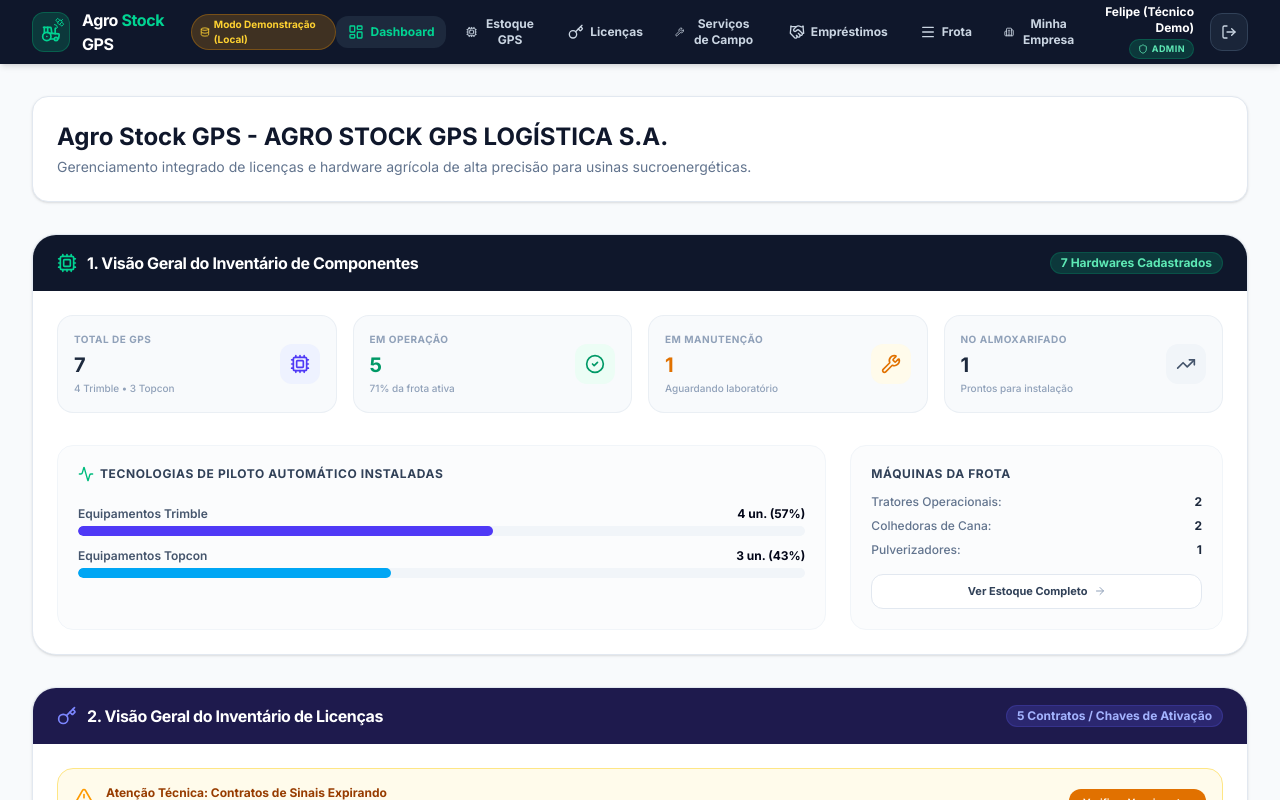
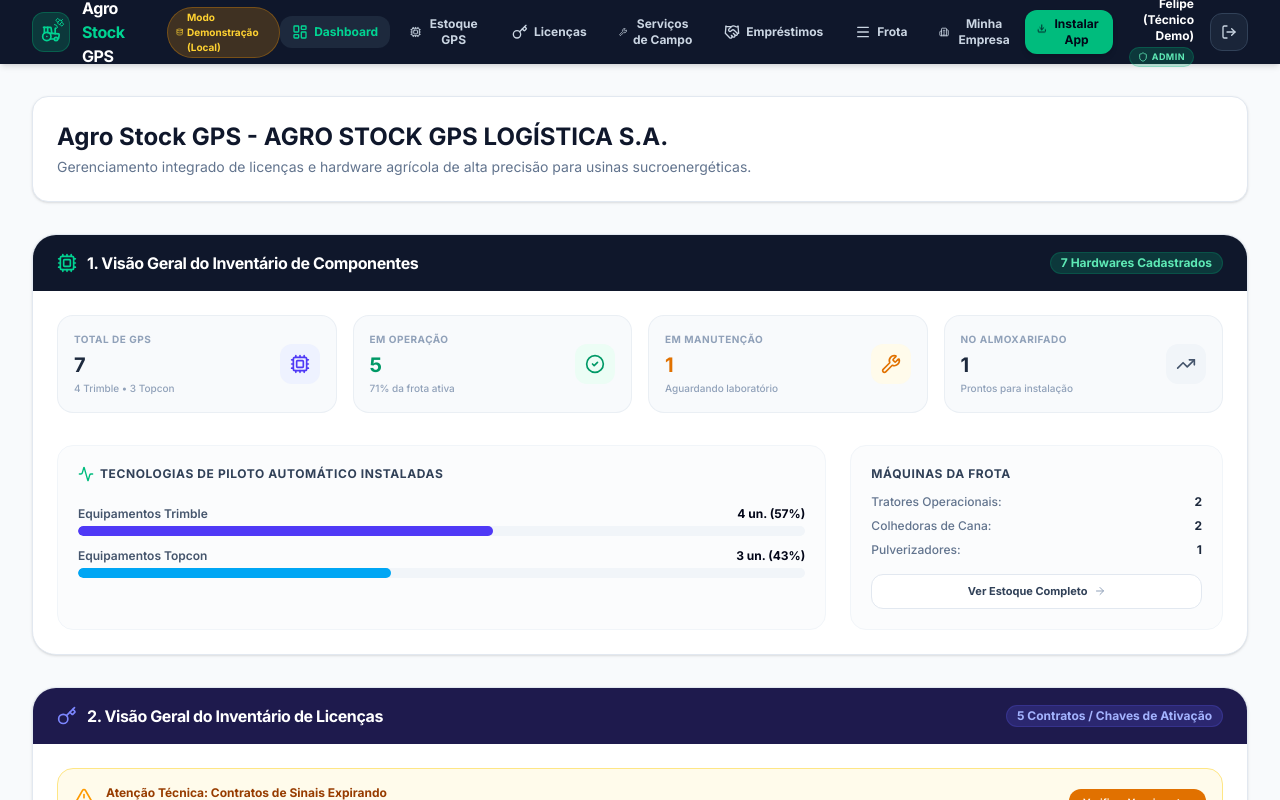
Before and after one commit to radioescuta34-lab/agro-stock-gps, a React (Vite) app: page / in a window 1280 px wide. Both pictures are taken after a click on the button "Demo Admin". Shown: the top 800 px of the page. Built offline with nearby package versions, Linux system fonts and the light colour scheme; no server answers; the database is empty.

Commit message:
fix: botao instalar app sempre visivel, tooltip instrucao quando beforeinstallprompt nao dispara

```diff
--- a/src/App.tsx
+++ b/src/App.tsx
@@ -57,7 +57,8 @@
   Key,
   Handshake,
   Building2,
-  Download
+  Download,
+  Info
 } from 'lucide-react';
 
 const LOCAL_STORAGE_KEY_PREFIX = 'agro_stock_gps_';
@@ -79,7 +80,8 @@
   const [isMobileMenuOpen, setIsMobileMenuOpen] = useState(false);
   const [isDemoMode, setIsDemoMode] = useState(false);
   const [deferredPrompt, setDeferredPrompt] = useState<any>(null);
-  const [showInstallBtn, setShowInstallBtn] = useState(false);
+  const [showInstallBtn, setShowInstallBtn] = useState(true);
+  const [showInstallTip, setShowInstallTip] = useState(false);
 
   // Core Data Lists
   const [components, setComponents] = useState<AutopilotComponent[]>([]);
@@ -97,21 +99,20 @@
 
   // Listener para capturar o prompt de instalação do PWA
   useEffect(() => {
+    // Detectar se já está em modo standalone (PWA instalado)
+    const isStandalone = window.matchMedia('(display-mode: standalone)').matches
+      || (window.navigator as any).standalone === true;
+    if (isStandalone) {
+      setShowInstallBtn(false);
+      return;
+    }
+
     const handleBeforeInstallPrompt = (e: any) => {
-      // Impede que o banner padrão do navegador apareça automaticamente
       e.preventDefault();
-      // Guarda o evento para ser disparado posteriormente
       setDeferredPrompt(e);
-      // Mostra o botão de instalação na interface
-      setShowInstallBtn(true);
     };
 
     window.addEventListener('beforeinstallprompt', handleBeforeInstallPrompt);
-
-    // Ocultar botão se o aplicativo já estiver sendo executado como PWA (standalone)
-    if (window.matchMedia('(display-mode: standalone)').matches) {
-      setShowInstallBtn(false);
-    }
 
     return () => {
       window.removeEventListener('beforeinstallprompt', handleBeforeInstallPrompt);
@@ -119,15 +120,16 @@
   }, []);
 
   const handleInstallApp = async () => {
-    if (!deferredPrompt) return;
-    // Dispara o prompt de instalação nativo
+    if (!deferredPrompt) {
+      setShowInstallTip(true);
+      return;
+    }
     deferredPrompt.prompt();
-    // Aguarda a resposta do usuário
     const { outcome } = await deferredPrompt.userChoice;
     console.log(`Resposta do usuário para a instalação: ${outcome}`);
-    // O evento só pode ser usado uma vez, limpamos os estados
     setDeferredPrompt(null);
     setShowInstallBtn(false);
+    setShowInstallTip(false);
   };
 
   // Authenticated state listener
@@ -2040,6 +2042,7 @@
             {/* User Profile / Logout Area */}
             <div className="hidden md:flex items-center gap-4">
               {showInstallBtn && (
+                <div className="relative">
                   <button
                     onClick={handleInstallApp}
                     className="px-3 py-1.5 bg-emerald-500 hover:bg-emerald-400 text-slate-950 rounded-xl text-xs font-bold transition-all flex items-center gap-1.5 shadow-md hover:scale-105 active:scale-95"
@@ -2049,6 +2052,17 @@
                     <Download className="h-3.5 w-3.5 animate-bounce" />
                     Instalar App
                   </button>
+                  {showInstallTip && (
+                    <div className="absolute top-full left-1/2 -translate-x-1/2 mt-2 w-64 bg-slate-800 border border-slate-600 text-white text-[11px] p-3 rounded-xl shadow-lg z-50 leading-relaxed">
+                      <div className="flex items-start gap-2">
+                        <Info className="h-4 w-4 text-emerald-400 shrink-0 mt-0.5" />
+                        <span>
+                          <strong>Como instalar:</strong> Clique no ícone <Download className="inline h-3 w-3" /> na barra de endereços do Chrome, ou acesse o menu <strong>⋮</strong> → <strong>Instalar aplicativo</strong>.
+                        </span>
+                      </div>
+                    </div>
+                  )}
+                </div>
               )}
 
               <div className="text-right">
@@ -2166,7 +2180,7 @@
             )}
 
             {showInstallBtn && (
-              <div className="pt-2">
+              <div className="pt-2 relative">
                 <button
                   onClick={handleInstallApp}
                   className="w-full flex items-center justify-center gap-2 py-3 px-4 bg-emerald-500 hover:bg-emerald-400 text-slate-950 font-extrabold text-xs rounded-xl transition-all shadow-md active:scale-95"
@@ -2174,6 +2188,14 @@
                   <Download className="h-4 w-4 animate-bounce" />
                   Instalar Aplicativo (PWA)
                 </button>
+                {showInstallTip && (
+                  <div className="mt-2 bg-slate-800 border border-slate-600 text-white text-[11px] p-3 rounded-xl shadow-lg leading-relaxed flex items-start gap-2">
+                    <Info className="h-4 w-4 text-emerald-400 shrink-0 mt-0.5" />
+                    <span>
+                      <strong>Como instalar:</strong> No Chrome, acesse o menu <strong>⋮</strong> → <strong>Instalar aplicativo</strong>, ou toque no ícone de instalação na barra de endereços.
+                    </span>
+                  </div>
+                )}
               </div>
             )}
 
```
Lines whose indentation alone changed are shown as unchanged.
